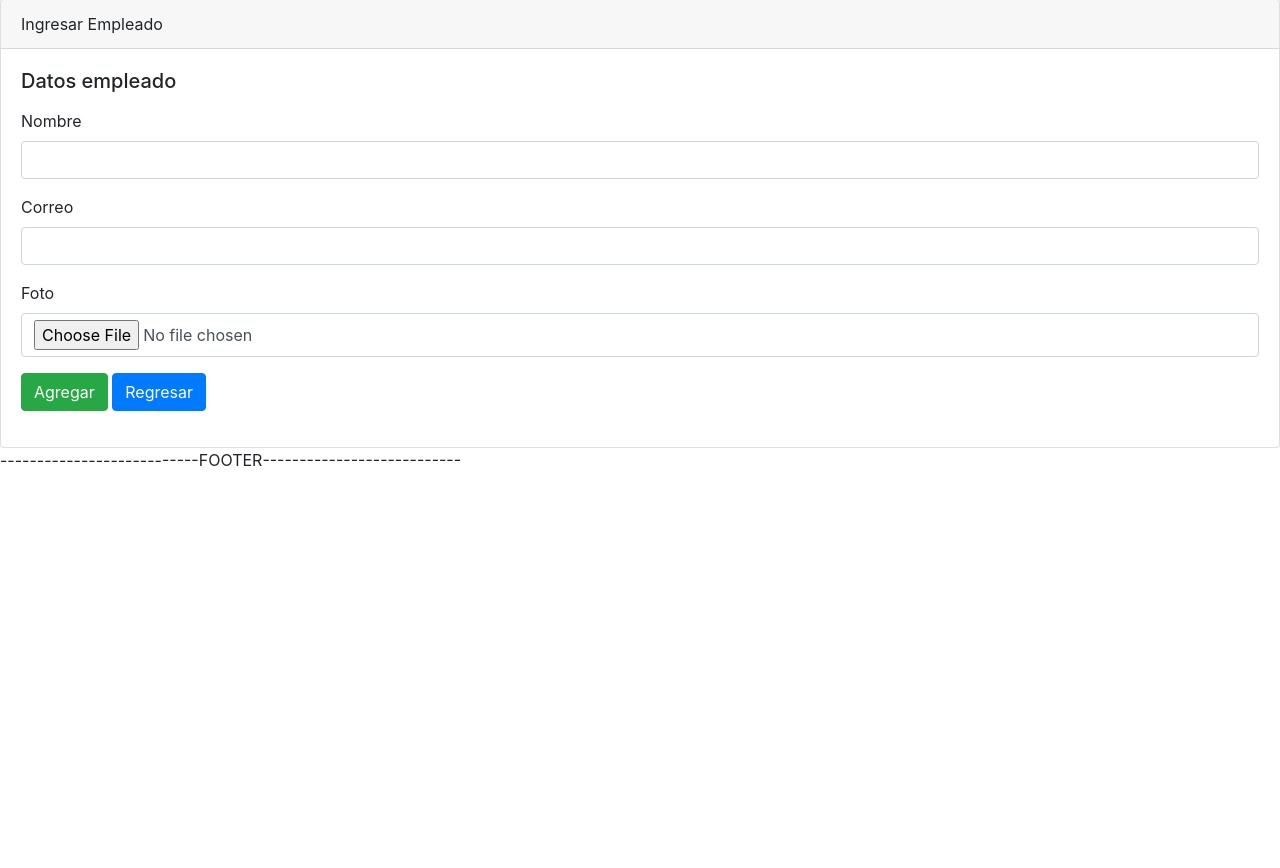
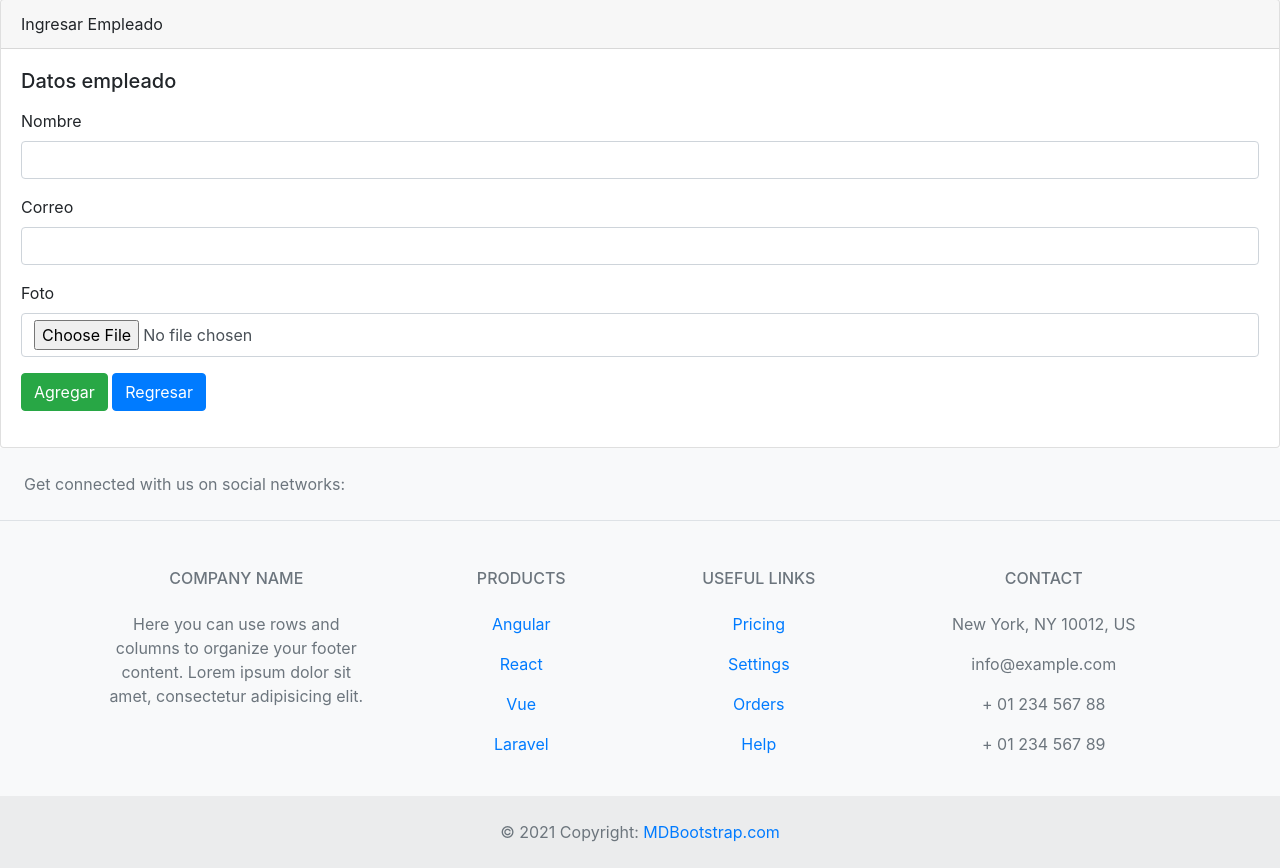
Before and after one commit to DySHITal/sistema2171, a Flask app: page /create in a window 1280 px wide. Shown: the part 57-925 px from the top of the page. Before the commit the page ends 523 px from the top, so only its background shows below. Run offline with Flask 2, Linux system fonts and the light colour scheme; some libraries are stand-ins or nearby versions.

Commit message:
proyecto terminado

```diff
--- a/templates/footer.html
+++ b/templates/footer.html
@@ -1,4 +1,127 @@
----------------------------FOOTER---------------------------
+<footer class="text-center text-lg-start bg-light text-muted">
+    <!-- Section: Social media -->
+    <section
+      class="d-flex justify-content-center justify-content-lg-between p-4 border-bottom"
+    >
+      <!-- Left -->
+      <div class="me-5 d-none d-lg-block">
+        <span>Get connected with us on social networks:</span>
+      </div>
+      <!-- Left -->
+
+      <!-- Right -->
+      <div>
+        <a href="" class="me-4 text-reset">
+          <i class="fab fa-facebook-f"></i>
+        </a>
+        <a href="" class="me-4 text-reset">
+          <i class="fab fa-twitter"></i>
+        </a>
+        <a href="" class="me-4 text-reset">
+          <i class="fab fa-google"></i>
+        </a>
+        <a href="" class="me-4 text-reset">
+          <i class="fab fa-instagram"></i>
+        </a>
+        <a href="" class="me-4 text-reset">
+          <i class="fab fa-linkedin"></i>
+        </a>
+        <a href="" class="me-4 text-reset">
+          <i class="fab fa-github"></i>
+        </a>
+      </div>
+      <!-- Right -->
+    </section>
+    <!-- Section: Social media -->
+
+    <!-- Section: Links  -->
+    <section class="">
+      <div class="container text-center text-md-start mt-5">
+        <!-- Grid row -->
+        <div class="row mt-3">
+          <!-- Grid column -->
+          <div class="col-md-3 col-lg-4 col-xl-3 mx-auto mb-4">
+            <!-- Content -->
+            <h6 class="text-uppercase fw-bold mb-4">
+              <i class="fas fa-gem me-3"></i>Company name
+            </h6>
+            <p>
+              Here you can use rows and columns to organize your footer content. Lorem ipsum
+              dolor sit amet, consectetur adipisicing elit.
+            </p>
+          </div>
+          <!-- Grid column -->
+
+          <!-- Grid column -->
+          <div class="col-md-2 col-lg-2 col-xl-2 mx-auto mb-4">
+            <!-- Links -->
+            <h6 class="text-uppercase fw-bold mb-4">
+              Products
+            </h6>
+            <p>
+              <a href="#!" class="text-reset">Angular</a>
+            </p>
+            <p>
+              <a href="#!" class="text-reset">React</a>
+            </p>
+            <p>
+              <a href="#!" class="text-reset">Vue</a>
+            </p>
+            <p>
+              <a href="#!" class="text-reset">Laravel</a>
+            </p>
+          </div>
+          <!-- Grid column -->
+
+          <!-- Grid column -->
+          <div class="col-md-3 col-lg-2 col-xl-2 mx-auto mb-4">
+            <!-- Links -->
+            <h6 class="text-uppercase fw-bold mb-4">
+              Useful links
+            </h6>
+            <p>
+              <a href="#!" class="text-reset">Pricing</a>
+            </p>
+            <p>
+              <a href="#!" class="text-reset">Settings</a>
+            </p>
+            <p>
+              <a href="#!" class="text-reset">Orders</a>
+            </p>
+            <p>
+              <a href="#!" class="text-reset">Help</a>
+            </p>
+          </div>
+          <!-- Grid column -->
+
+          <!-- Grid column -->
+          <div class="col-md-4 col-lg-3 col-xl-3 mx-auto mb-md-0 mb-4">
+            <!-- Links -->
+            <h6 class="text-uppercase fw-bold mb-4">
+              Contact
+            </h6>
+            <p><i class="fas fa-home me-3"></i> New York, NY 10012, US</p>
+            <p>
+              <i class="fas fa-envelope me-3"></i>
+              info@example.com
+            </p>
+            <p><i class="fas fa-phone me-3"></i> + 01 234 567 88</p>
+            <p><i class="fas fa-print me-3"></i> + 01 234 567 89</p>
+          </div>
+          <!-- Grid column -->
+        </div>
+        <!-- Grid row -->
+      </div>
+    </section>
+    <!-- Section: Links  -->
+
+    <!-- Copyright -->
+    <div class="text-center p-4" style="background-color: rgba(0, 0, 0, 0.05);">
+      © 2021 Copyright:
+      <a class="text-reset fw-bold" href="https://mdbootstrap.com/">MDBootstrap.com</a>
+    </div>
+    <!-- Copyright -->
+  </footer>
 </div>
 </body>
 </html>
```
Also changed, not shown: uploads/2021191905icono.ico (deleted), uploads/2021202316Logo.png (added).
